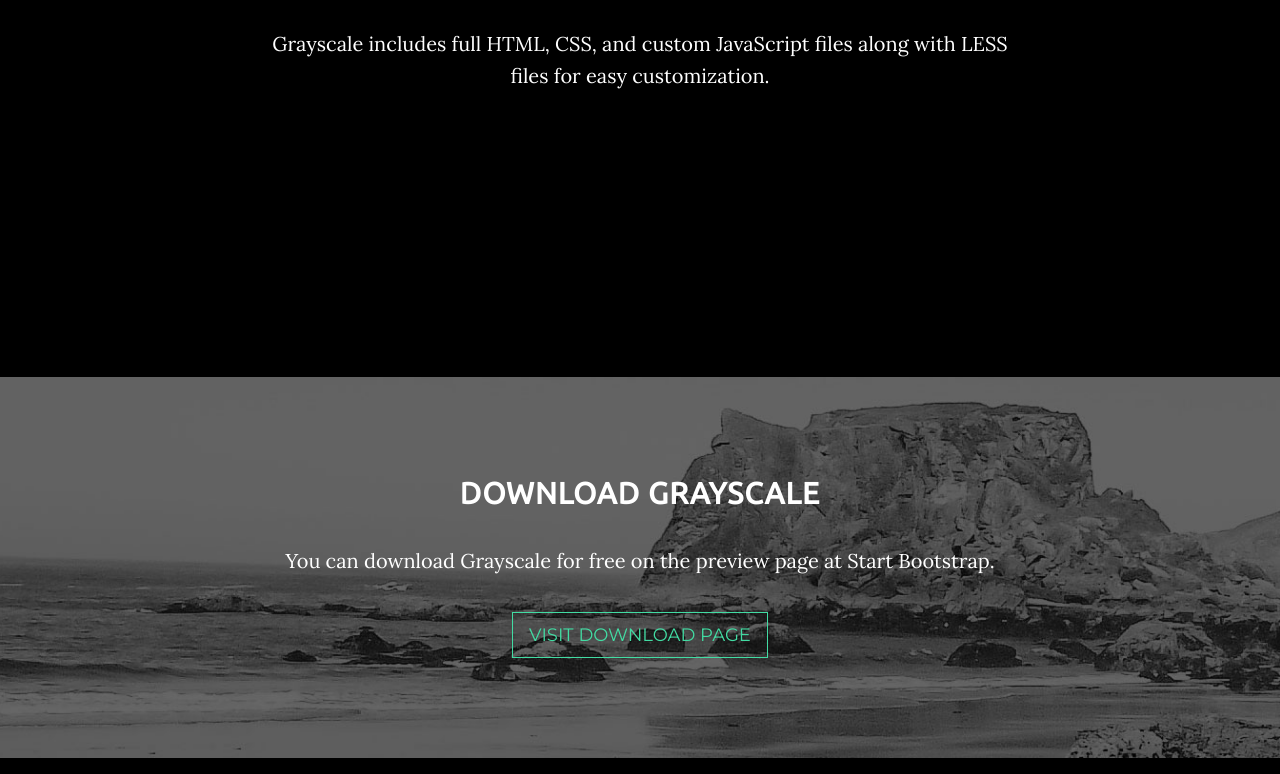
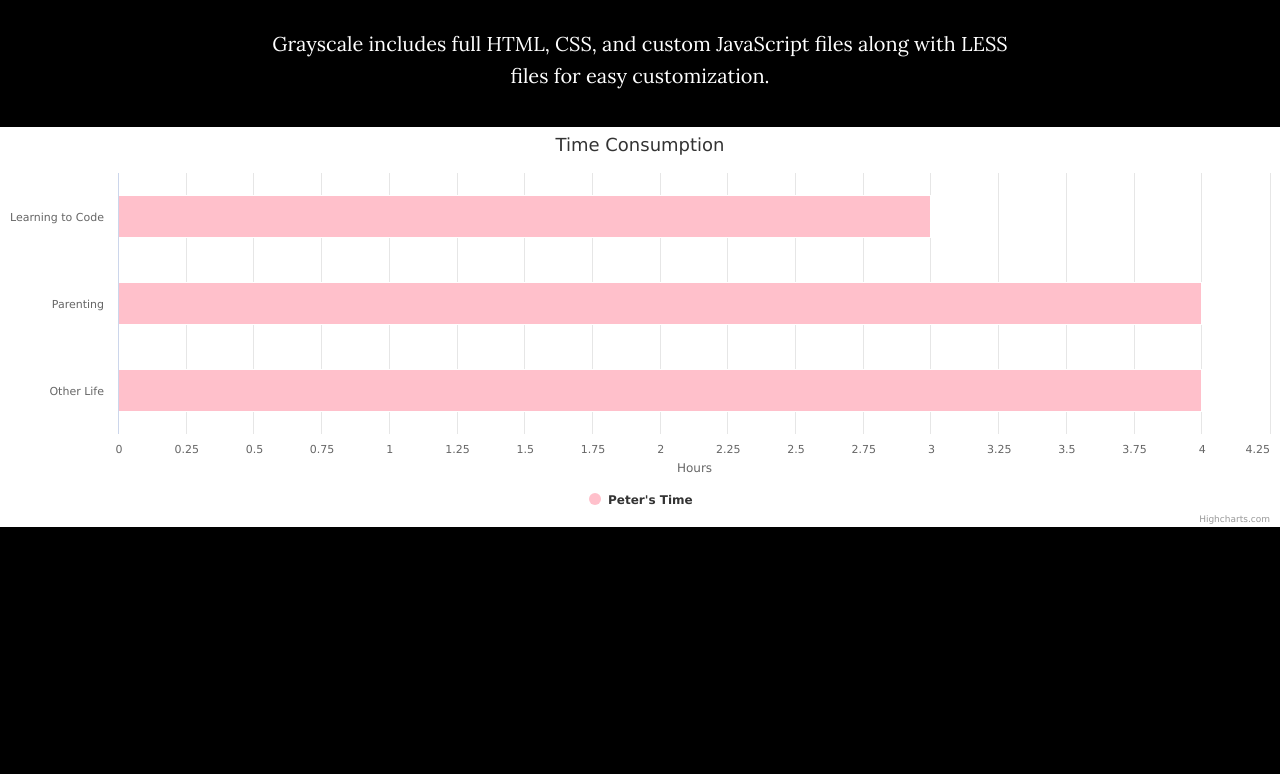
Before and after one commit to peterastrong/peterastrong.github.io, a website: page index.html in a window 1280 px wide. Shown: the part 1320-2094 px from the top of the page. Drawn offline with nearby package versions, Linux system fonts and the light colour scheme; some packages are replaced by stand-ins of ours.

Commit message:
added JS graph

```diff
--- a/index.html
+++ b/index.html
@@ -1,6 +1,6 @@
 <!DOCTYPE html>
 <html lang="en">
-
+<meta charset="utf-8">
 <head>
 
     <meta charset="utf-8">
@@ -30,6 +30,7 @@
         <script src="https://oss.maxcdn.com/libs/html5shiv/3.7.0/html5shiv.js"></script>
         <script src="https://oss.maxcdn.com/libs/respond.js/1.4.2/respond.min.js"></script>
     <![endif]-->
+    <!-- <script src="http://code.highcharts.com/highcharts.js"></script> -->
 
 </head>
 
@@ -100,17 +101,9 @@
         </div>
     </section>
 
-    <!-- Download Section -->
-    <section id="download" class="content-section text-center">
-        <div class="download-section">
-            <div class="container">
-                <div class="col-lg-8 col-lg-offset-2">
-                    <h2>Download Grayscale</h2>
-                    <p>You can download Grayscale for free on the preview page at Start Bootstrap.</p>
-                    <a href="http://startbootstrap.com/template-overviews/grayscale/" class="btn btn-default btn-lg">Visit Download Page</a>
-                </div>
-            </div>
-        </div>
+    <!-- chart section -->
+    <section >
+        <div id="container" style="width:100%; height:400px;"></div>
     </section>
 
     <!-- Contact Section -->
@@ -136,8 +129,9 @@
         </div>
     </section>
 
-    <!-- Map Section -->
-    <div id="map"></div>
+    <!-- crazy picture section -->
+
+
 
     <!-- Footer -->
     <footer>
@@ -159,8 +153,10 @@
     <script type="text/javascript" src="https://maps.googleapis.com/maps/api/js?key=AIzaSyCRngKslUGJTlibkQ3FkfTxj3Xss1UlZDA&sensor=false"></script>
 
     <!-- Theme JavaScript -->
-    <script src="js/grayscale.min.js"></script>
+    <script src="js/grayscale.js"></script>
 
 </body>
+<script src="https://d3js.org/d3.v4.min.js"></script>
+<script src="http://code.highcharts.com/highcharts.js"></script>
 
 </html>
--- a/js/grayscale.js
+++ b/js/grayscale.js
@@ -183,3 +183,32 @@
         icon: image
     });
 }
+$(function () {
+    var myChart = Highcharts.chart('container', {
+        chart: {
+            type: 'bar'
+        },
+        title: {
+            text: 'Time Consumption'
+        },
+        xAxis: {
+            categories: ['Learning to Code', 'Parenting', 'Other Life']
+        },
+        yAxis: {
+            title: {
+                text: 'Hours'
+            }
+        },
+        series: [{
+            name: "Peter's Time",
+            data: [3, 4, 4]
+        }
+        // , {
+        //     name: 'John',
+        //     data: [5, 20, 3]
+        // }
+        ],
+        colors: ['pink', '#434348', '#90ed7d', '#f7a35c', '#8085e9',
+   '#f15c80', '#e4d354', '#2b908f', '#f45b5b', '#91e8e1']
+    });
+});
```
